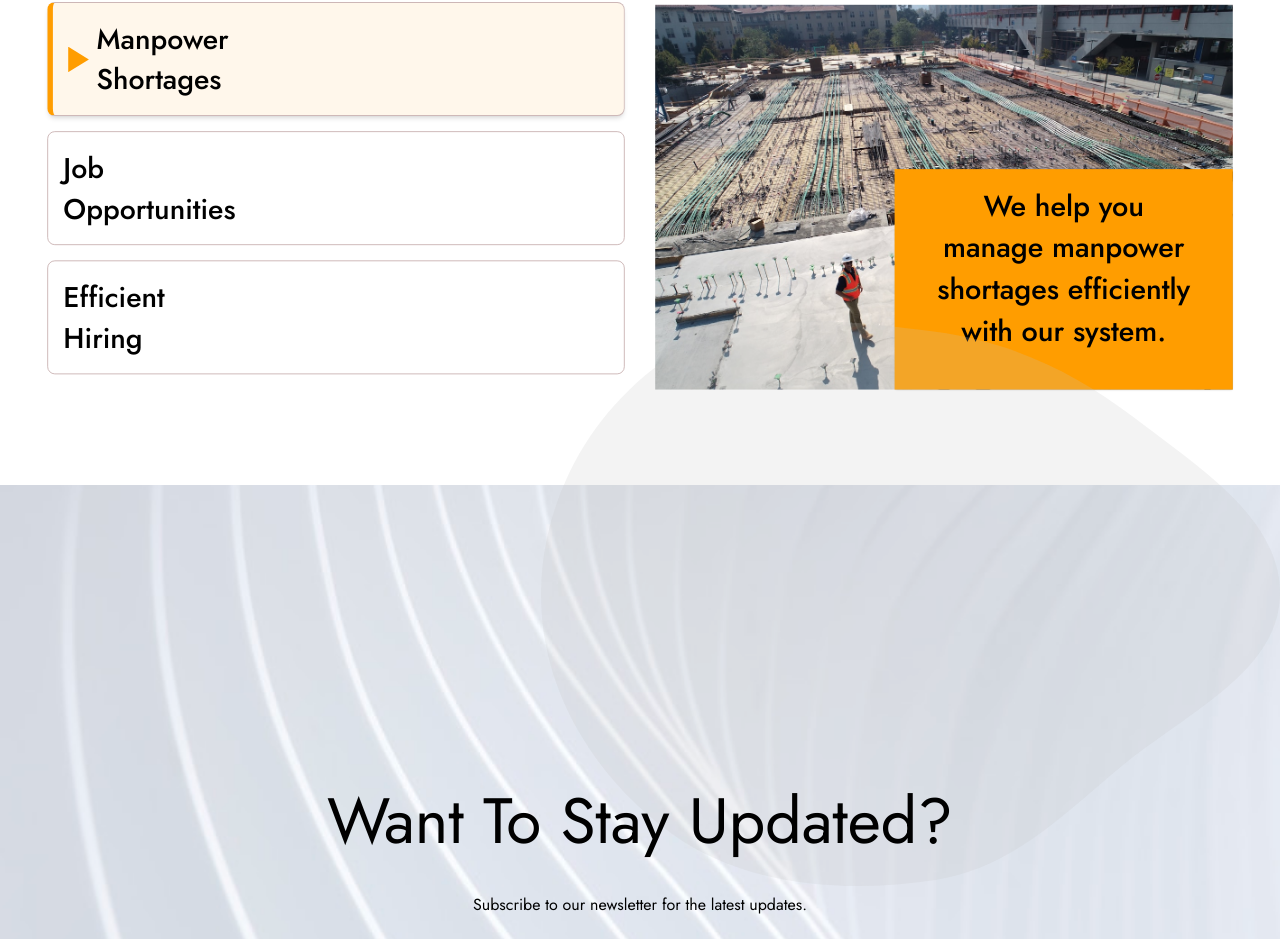
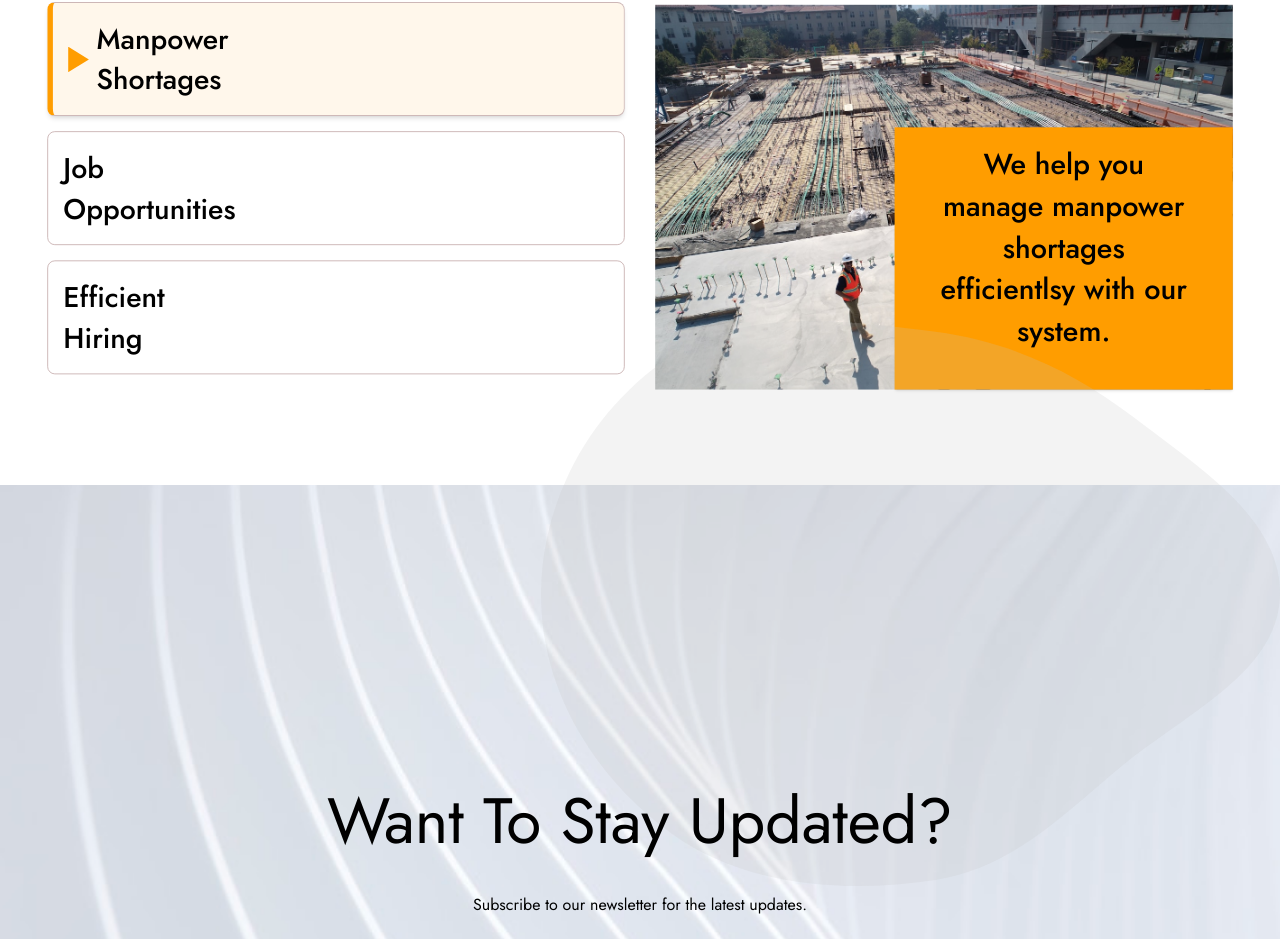
Before and after one commit to danielcanatoy/coconut, a React (Vite) app in the folder frontend/: page / in a window 1280 px wide. Shown: the part 2570-3509 px from the top of the page. Built offline with nearby package versions, Linux system fonts and the light colour scheme.

Commit message:
binaboy ang code

```diff
--- a/frontend/src/screens/HomePage/sections/BenefitsSection/BenefitsSection.tsx
+++ b/frontend/src/screens/HomePage/sections/BenefitsSection/BenefitsSection.tsx
@@ -5,7 +5,7 @@ const benefitItemsData = [
   {
     title: "Manpower\nShortages",
     description:
-      "We help you manage manpower shortages efficiently with our system.",
+      "We help you manage manpower shortages efficientlsy with our system.",
     image: "/vector.png",
   },
   {
```
